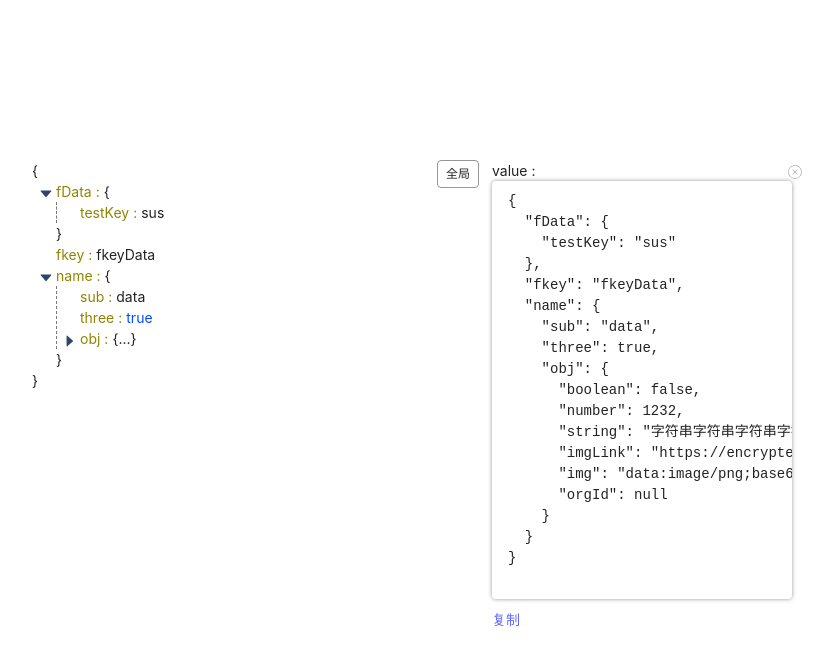
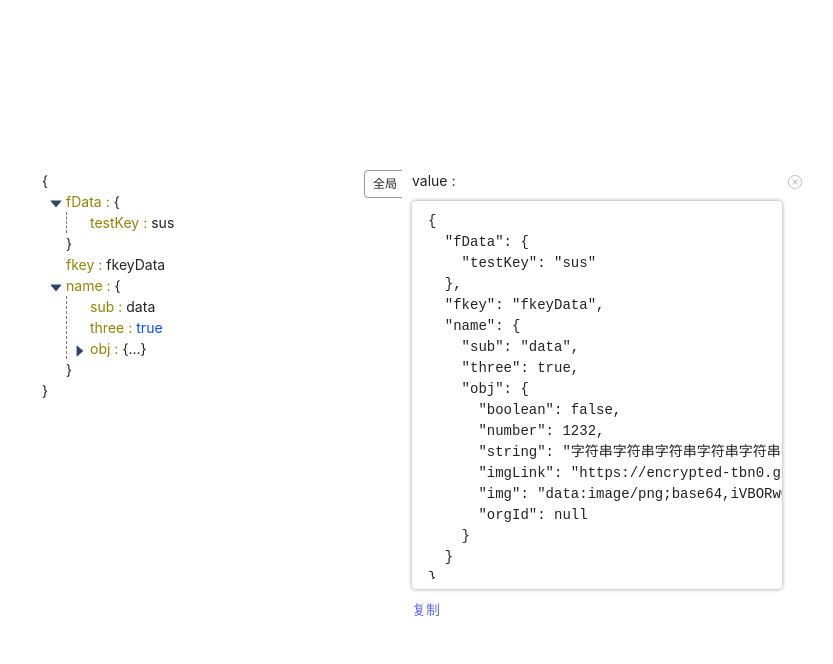
Before and after one commit to lonlyape/vue-json, a Vue app: page / in a window 1280 px wide. Shown: the top 664 px of the page, without its empty margins (218-1051 px from the left). Built offline with nearby package versions, Linux system fonts and the light colour scheme.

Commit message:
优化样式-添加handleSpan参数

```diff
--- a/package.json
+++ b/package.json
@@ -1,7 +1,7 @@
 {
   "name": "vue-json-lonlyape",
   "private": false,
-  "version": "1.0.1",
+  "version": "1.0.3",
   "type": "module",
   "description": "a json viewer for vue3",
   "author": "lonlyape <lonlyape@gmail.com>",
--- a/src/components/json/handle.vue
+++ b/src/components/json/handle.vue
@@ -11,11 +11,11 @@
           fill="#999999" p-id="973"></path>
       </svg>
     </span>
-    <div class="label_value ml-10" v-if="key != mainKey">
+    <div class="label_value ml-10 mb-10" v-if="key != mainKey">
       <span>key : </span>
       <span>{{ key }}</span>
     </div>
-    <div class="ml-10">value : </div>
+    <div class="ml-10 mb-10">value : </div>
     <div class="value_box ml-10" contenteditable>
       <div class="border_box">
         <div class="content_box">
@@ -39,7 +39,8 @@ const codeCom = ref()
 const hiddenB = ref(false)
 
 const props = defineProps<{
-  value: any
+  value: any,
+  width: string
 }>();
 
 const key = computed(() => {
@@ -105,8 +106,8 @@ defineExpose({
 <style lang="scss" bundle scoped='false'>
 .lonlyape-json {
   .handle_view {
-    width: 320px;
     display: flex;
+    width: v-bind(width);
     color: #232323;
     position: relative;
     box-sizing: border-box;
@@ -128,9 +129,13 @@ defineExpose({
       margin-left: 10px;
     }
 
+    .mb-10 {
+      margin-bottom: 10px;
+    }
+
     .value_box {
       flex: 1;
-      width: 300px;
+      width: calc(100% - 30px);
       overflow: hidden;
       border-radius: 4px;
       box-sizing: border-box;
@@ -147,7 +152,7 @@ defineExpose({
         padding: 0 10px 0 6px;
         overflow: hidden;
         overflow-y: scroll;
-        margin-right: -28px;
+        margin-right: -34px;
 
         pre {
           margin: 0;
@@ -167,6 +172,9 @@ defineExpose({
 
     .button_box {
       padding: 10px 0;
+      .button_item{
+        cursor: pointer;
+      }
     }
   }
 }
--- a/src/components/json/index.vue
+++ b/src/components/json/index.vue
@@ -1,5 +1,5 @@
 <template>
-  <div class="lonlyape-json">
+  <div class="lonlyape-json" ref="lonlyapeJsonRef">
     <div class="content_box">
       <div class="scroll_box">
         <a class="button_item total_btn" @click.prevent="setBaseAliveValue">
@@ -10,22 +10,36 @@
         <div>}</div>
       </div>
     </div>
-    <handle :value="aliveValue" ref="handleRef"></handle>
+    <handle :value="aliveValue" ref="handleRef" :width="hw"></handle>
   </div>
 </template>
 <script setup lang="ts">
-import { onBeforeMount, provide, Ref, ref, watch } from 'vue';
+import { nextTick ,onBeforeMount, onMounted, provide, Ref, ref, watch, withDefaults } from 'vue';
 import item from './view-item.vue'
 import handle from './handle.vue'
 type Props = {
   imgKeys?: string[],
-  expandLevel?: number
+  expandLevel?: number,
+  handleSpan?: number
 }
 const handleRef = ref()
 const mainKey = 'LONLYAPE-JSON'
 const modelValue = defineModel()
 
-const props = defineProps<Props>()
+const props = withDefaults(defineProps<Props>(), {
+  handleSpan: 12
+})
+
+const totalSpan = 24
+const lonlyapeJsonRef = ref()
+const hw:Ref<string> = ref('')
+onMounted(() => {
+  nextTick(() => {
+    let tw = lonlyapeJsonRef?.value.clientWidth
+    let rhw = props.handleSpan / totalSpan * tw
+    hw.value = rhw + 'px'
+  })
+})
 
 provide('imgKeys', props.imgKeys)
 provide('topProps', props)
@@ -65,8 +79,7 @@ provide('setAliveValue', setAliveValue)
   font-size: 14px;
   color: #232323;
   overflow-y: auto;
-  padding: 10px 10px;
-  padding-right: 20px;
+  padding: 20px;
   box-sizing: border-box;
   background-color: rgba($color: #ffffff, $alpha: .85);
 
@@ -77,7 +90,7 @@ provide('setAliveValue', setAliveValue)
     .scroll_box {
       height: 100%;
       overflow-y: scroll;
-      margin-right: -17px;
+      margin-right: -24px;
       padding-right: 20px;
       .total_btn{
         float: right;
```
Also changed, not shown: 1 other file (tests, documents, lock files or other folders).
